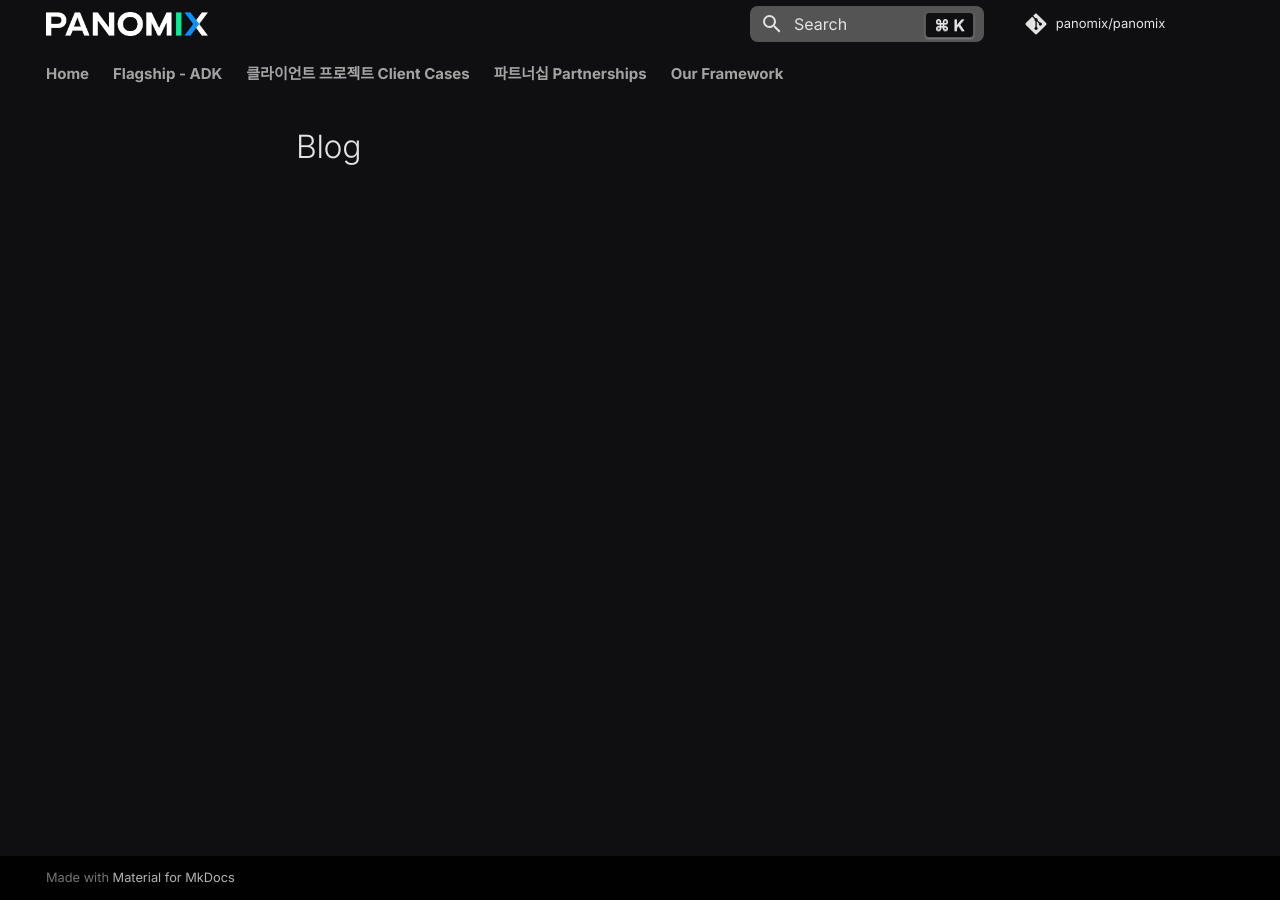
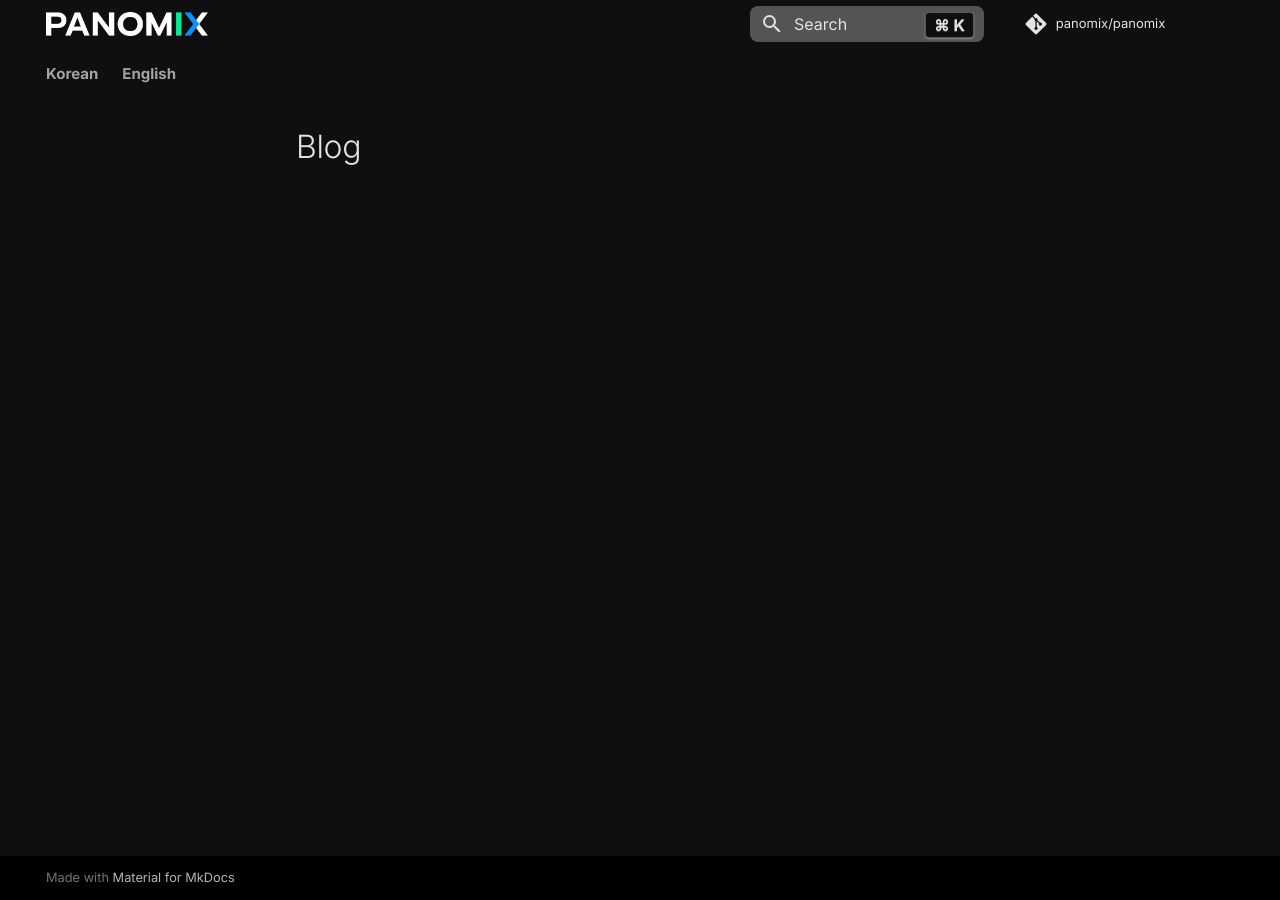
Before and after one commit to panomix/panomix, an MkDocs documentation site: the page built from docs/blog/index.md, in a window 1280 px wide. Built offline with MkDocs 1.6.1 and Material for MkDocs 9.7.7, drawn with Linux system fonts in a browser that asks for light colours; comment, search, counter and statistics services are not loaded; some of the changed lines change nothing that is shown.

Commit message:
Update mkdocs.yml

```diff
--- a/mkdocs.yml
+++ b/mkdocs.yml
@@ -3,46 +3,35 @@ repo_url: https://github.com/panomix/panomix/
 repo_name: panomix/panomix
 strict: true
 nav:
-  - index.md
-  - Flagship - ADK : flagship/adk.md
-  - 클라이언트 프로젝트 Client Cases:
-      - 스웬 Swen: clients/news/swen.md
-      - 소셜봇 SocialBot: clients/socialbot/socialbot.md
-      - 뉴스챗 NewsChat: clients/newschat/newschat.md
-      - 반도체 Semiconductor AI Project: clients/factory/factory.md
+  - Korean:
+      - Home: index.md
+      - Flagship - ADK : flagship/adk.md
+      - 클라이언트 프로젝트 Client Cases:
+          - 스웬 Swen: clients/news/swen.md
+          - 소셜봇 SocialBot: clients/socialbot/socialbot.md
+          - 뉴스챗 NewsChat: clients/newschat/newschat.md
+          - 반도체 Semiconductor AI Project: clients/factory/factory.md
 
-  - 파트너십 Partnerships:
-      - TikTok Marketing Partner: partners/tiktok/overview.md
-      - Botpress Certified Partner: partners/botpress/overview.md
+      - 파트너십 Partnerships:
+          - TikTok Marketing Partner: partners/tiktok/overview.md
+          - Botpress Certified Partner: partners/botpress/overview.md
 
-  - Our Framework: consulting/framework.md
-  # - Consulting:
-  #     - Discover: consulting/discover.md
-  #     - Deliver: consulting/deliver.md
+      - Our Framework: consulting/framework.md
 
-  # - In-house Products:
-  #     - ATTN: products/attn.md
-  # - Playbook:
-  #     - Overview: playbook/overview.md
-  #     - Features: playbook/features.md
-  # - Swen AI:
-  #     - Overview: swen/overview.md
-  #     - Features: swen/features.md
-  # - SocialBot:
-  #     - Overview: socialbot/overview.md
-  #     - Features: socialbot/features.md
-  #     - Client Cases: socialbot/clientcases.md
-  # - NewsChat:
-  #     - Overview: newschat/overview.md
-  #     - Features: newschat/features.md
-  #     - Client Cases: newschat/clientcases.md
-  # - Custom Apps:
-  #     - Overview: custom/overview.md
-  #     - Client Cases: custom/clientcases.md
-  # - TikTok Marketing Partner:
-  #     - Overview: tiktok/overview.md
-  # - Botpress Certified Partner:
-  #     - Overview: botpress/overview.md
+  - English:
+      - Home: en/index.md
+      - Flagship - ADK : en/flagship/adk.md
+      - Client Cases:
+          - Swen: en/clients/news/swen.md
+          - SocialBot: en/clients/socialbot/socialbot.md
+          - NewsChat: en/clients/newschat/newschat.md
+          - Semiconductor AI Project: en/clients/factory/factory.md
+
+      - Partnerships:
+          - TikTok Marketing Partner: en/partners/tiktok/overview.md
+          - Botpress Certified Partner: en/partners/botpress/overview.md
+
+      - Our Framework: en/consulting/framework.md
 
 theme:
   name: material
@@ -69,7 +58,7 @@ theme:
     - navigation.tabs.sticky
     - navigation.sections
     - search.highlight
-  language: en
+  language: en  # default UI language (search, etc.)
 
 extra_css:
   - stylesheets/extra.css
@@ -117,11 +106,3 @@ plugins:
             show_symbol_type_toc: true
             signature_crossrefs: true
             summary: true
-# extra:
-#   alternate:
-#     - name: English
-#       link: /en/
-#       lang: en
-#     - name: 한국어
-#       link: /ko/
-#       lang: ko
```
